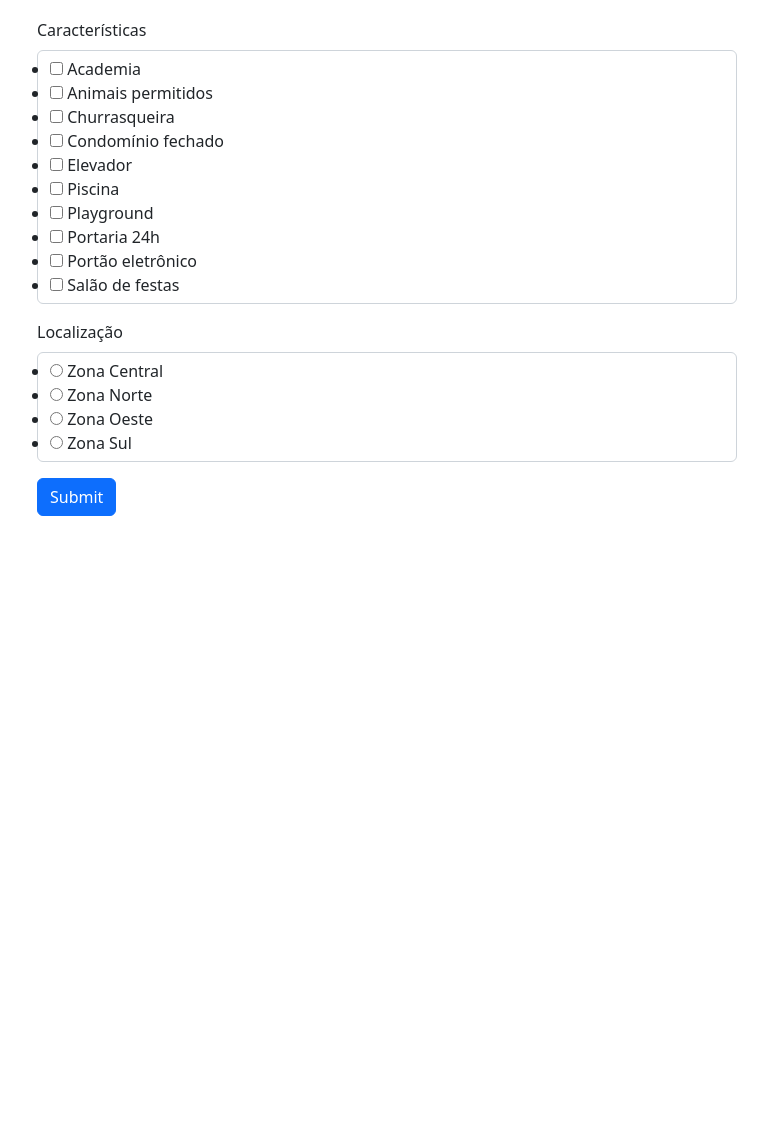
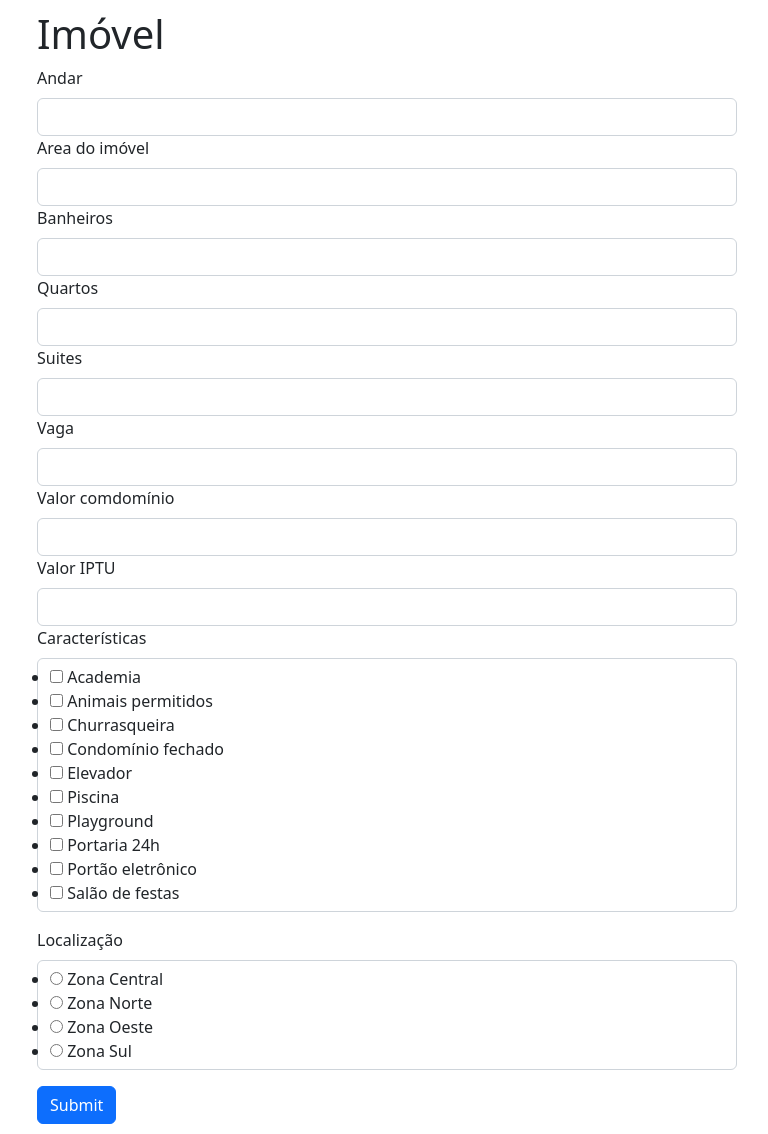
Before and after one commit to kennenvi/Challange-Dados, a Flask app: page /movel in a window 1280 px wide. Shown: the whole page, without its empty margins (103-871 px from the left). Before the commit the page ends 516 px from the top, so only its background shows below. Run offline with Flask 2, Linux system fonts and the light colour scheme; some libraries are stand-ins or nearby versions.

Commit message:
Criando index

```diff
--- a/app.py
+++ b/app.py
@@ -1,5 +1,5 @@
 from flask import Flask, render_template, url_for
-from helpers.formClasses import MovelForm
+from helpers.formClasses import ImovelForm
 
 
 SECRET_KEY = 'development'
@@ -9,20 +9,18 @@ app.config.from_object(__name__)
 
 @app.route('/movel',methods=['post','get'])
 def movel():
-    form = MovelForm()
+    form = ImovelForm()
     if form.validate_on_submit():
         print(form.caracteristicas.data)
         return render_template("success.html", data=form.caracteristicas.data)
     else:
         print("Validation Failed")
         print(form.errors)
-    return render_template('example.html',form=form)
+    return render_template('movel.html', form=form, titulo='Imóvel')
 
-
-# @app.route('/')
-# def index():
-#     return render_template('index.html', titulo='Montando imóvel')
-
+@app.route('/')
+def index():
+    return render_template('index.html', titulo='Montando imóvel')
 
 
 if __name__ == '__main__':
--- a/helpers/formClasses.py
+++ b/helpers/formClasses.py
@@ -27,15 +27,15 @@ check_box_localizacao = [
     'Zona Sul'
 ]
 
-class MovelForm(FlaskForm):
-    # andar = IntegerField('Andar', [validators.DataRequired()])
-    # area_total = FloatField('Area do imóvel', [validators.DataRequired()])
-    # banheiros = IntegerField('Banheiros', [validators.DataRequired()])
-    # quartos = IntegerField('Quartos', [validators.DataRequired()])
-    # suites = IntegerField('Suites', [validators.DataRequired()])
-    # vaga = IntegerField('Vaga', [validators.DataRequired()])
-    # condominio = FloatField('Valor comdomínio', [validators.DataRequired()])
-    # iptu = FloatField('Valor IPTU', [validators.DataRequired()])
+class ImovelForm(FlaskForm):
+    andar = IntegerField('Andar', [validators.DataRequired()])
+    area_total = FloatField('Area do imóvel', [validators.DataRequired()])
+    banheiros = IntegerField('Banheiros', [validators.DataRequired()])
+    quartos = IntegerField('Quartos', [validators.DataRequired()])
+    suites = IntegerField('Suites', [validators.DataRequired()])
+    vaga = IntegerField('Vaga', [validators.DataRequired()])
+    condominio = FloatField('Valor comdomínio', [validators.DataRequired()])
+    iptu = FloatField('Valor IPTU', [validators.DataRequired()])
 
     # create a list of value/description tuples
     files = [(x, x) for x in check_box_caracteristicas]
--- a/templates/example.html
+++ /dev/null
@@ -1,15 +0,0 @@
-{% extends "template.html" %}
-{% block conteudo %}
-    <form method="post" action="{{ url_for('movel') }}">
-        {{ form.hidden_tag() }}
-        <div class="form-group inputBox">
-            {{ form.caracteristicas.label(class="form-label") }}
-            {{ form.caracteristicas(class="form-control") }}
-        </div>
-        <div class="form-group inputBox">
-            {{ form.localizacao.label(class="form-label") }}
-            {{ form.localizacao(class="form-control") }}
-        </div>
-        <button class="btn btn-primary" type="submit">Submit</button>
-    </form>
-{% endblock %}
--- a/templates/movel.html
+++ b/templates/movel.html
@@ -1,38 +1,40 @@
 {% extends "template.html" %}
 {% block conteudo %}
-
-<form class="formularioJogo" action="{{ url_for('criar') }}" method="post">
-    <!-- enctype="multipart/form-data"> -->
-
-    <!-- <figure class="img-thumbnail col-md-4 formularioImagem">
-      <img class="img-fluid" src="{{ url_for('imagem', nome_arquivo='capa_padrao.jpg') }}" alt="">
-      <figcaption>
-        <label class="fileContainer" for="">
-          Mudar capa
-          <input type="file" name="arquivo" id="arquivo" accept=".jpg">
-        </label>
-      </figcaption>
-    </figure> -->
-
-    <fieldset>
-      {{ form.csrf_token() }}
+    <form method="post" action="{{ url_for('movel') }}">
+        {{ form.hidden_tag() }}
         <div class="form-group inputBox">
-        {{ form.nome.label(class="form-label") }}
-        {{ form.nome(class="form-control") }}
+            {{ form.andar.label(class="form-label") }}
+            {{ form.andar(class="form-control") }}
+        </div><div class="form-group inputBox">
+            {{ form.area_total.label(class="form-label") }}
+            {{ form.area_total(class="form-control") }}
+        </div><div class="form-group inputBox">
+            {{ form.banheiros.label(class="form-label") }}
+            {{ form.banheiros(class="form-control") }}
+        </div><div class="form-group inputBox">
+            {{ form.quartos.label(class="form-label") }}
+            {{ form.quartos(class="form-control") }}
+        </div><div class="form-group inputBox">
+            {{ form.suites.label(class="form-label") }}
+            {{ form.suites(class="form-control") }}
+        </div><div class="form-group inputBox">
+            {{ form.vaga.label(class="form-label") }}
+            {{ form.vaga(class="form-control") }}
+        </div><div class="form-group inputBox">
+            {{ form.condominio.label(class="form-label") }}
+            {{ form.condominio(class="form-control") }}
+        </div><div class="form-group inputBox">
+            {{ form.iptu.label(class="form-label") }}
+            {{ form.iptu(class="form-control") }}
         </div>
         <div class="form-group inputBox">
-        {{ form.categoria.label(class="form-label") }}
-        {{ form.categoria(class="form-control") }}
+            {{ form.caracteristicas.label(class="form-label") }}
+            {{ form.caracteristicas(class="form-control") }}
         </div>
         <div class="form-group inputBox">
-        {{ form.console.label(class="form-label") }}
-        {{ form.console(class="form-control") }}
+            {{ form.localizacao.label(class="form-label") }}
+            {{ form.localizacao(class="form-control") }}
         </div>
-      <div class="form-group buttons">
-        {{ form.salvar(class='btn btn-primary') }}
-        <a class="btn btn-danger" href="{{ url_for('index') }}">Voltar</a>
-      </div>
-    </fieldset>
+        <button class="btn btn-primary" type="submit">Submit</button>
     </form>
-
 {% endblock %}
```
Also changed, not shown: templates/index.html (added, +7 -0 lines), templates/movel_imagem.html (added, +38 -0 lines), 1 other file. Lines whose indentation alone changed are shown as unchanged.
